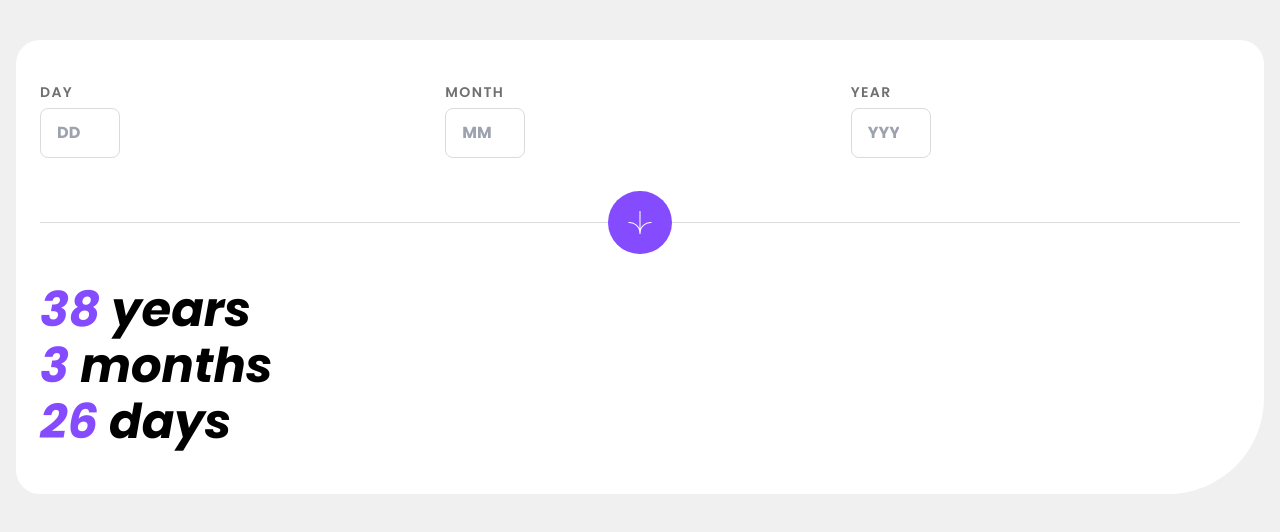
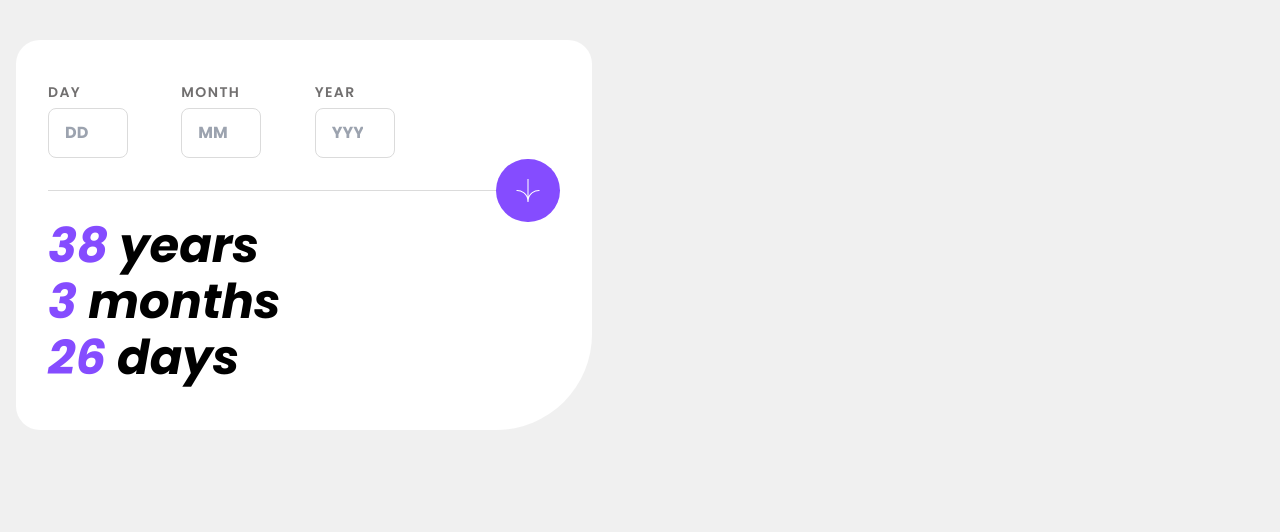
Before and after one commit to hamdi4-beep/age-calculator-app-main, a React (Vite) app: page / in a window 1280 px wide. Shown: the top 532 px of the page. Built offline with nearby package versions, Linux system fonts and the light colour scheme.

Commit message:
finished working on the desktop version

```diff
--- a/src/App.tsx
+++ b/src/App.tsx
@@ -3,10 +3,10 @@ import FormComponent from './components/FormComponent'
 function App() {
   return (
     <div className="font-sans-serif p-4 mt-6" role='main'>
-      <div className="bg-neutral-white rounded-3xl rounded-br-[6rem] p-6 py-10">
+      <div className="md:max-w-xl bg-neutral-white rounded-3xl rounded-br-[6rem] p-8 py-10">
         <FormComponent />
 
-        <div className="mt-8 italic">
+        <div className="md:mt-0 mt-8 italic">
           <div className="font-bold text-5xl">
             <span className="text-primary-purple">38</span>
             <p className=" inline"> years</p>
--- a/src/components/FormComponent.tsx
+++ b/src/components/FormComponent.tsx
@@ -5,15 +5,15 @@ import arrowImg from '../assets/icon-arrow.svg'
 function FormComponent() {
     return (
         <form>
-          <div className="flex gap-4">
+          <div className="md:max-w-sm flex md:gap-4 gap-2">
               <InputField name="day" />
               <InputField name="month" />
               <InputField name="year" />
           </div>
 
-          <div className="border-t border-neutral-light-grey mt-16"></div>
+          <div className="border-t border-neutral-light-grey md:mt-8 mt-16"></div>
 
-          <button className="block bg-primary-purple rounded-full p-5 -mt-8 mx-auto">
+          <button className="block bg-primary-purple rounded-full p-5 -mt-8 mx-auto md:ml-auto md:mr-0">
               <img src={arrowImg} className='w-6' alt="" />
           </button>
         </form>
```
